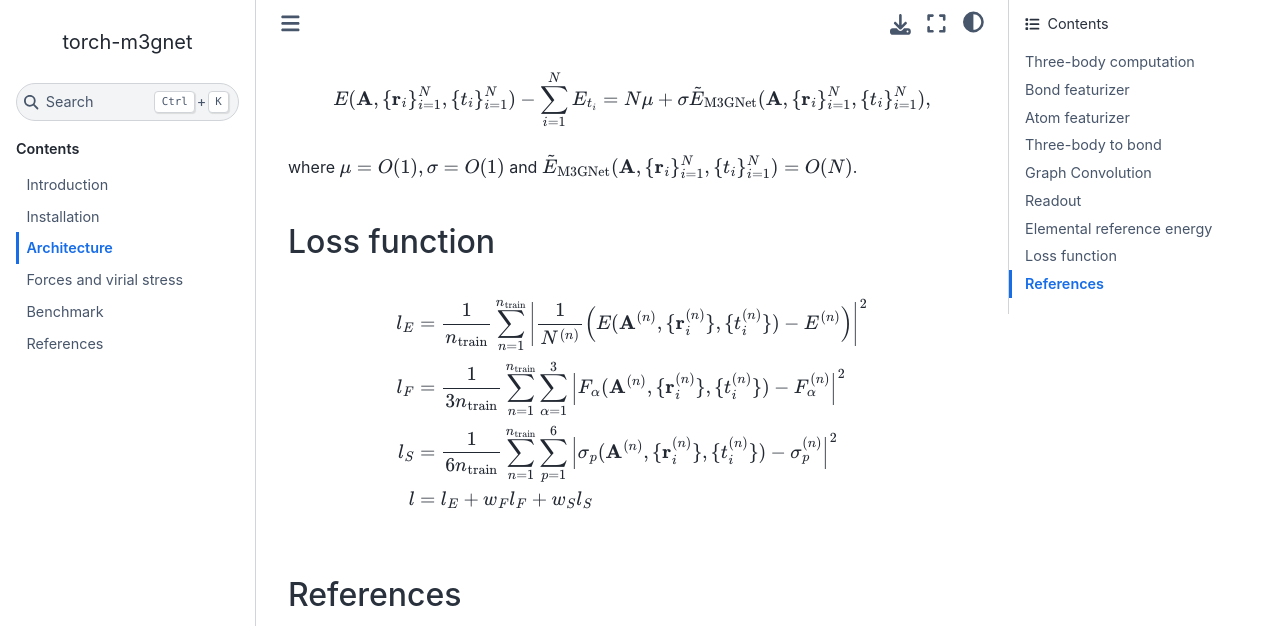
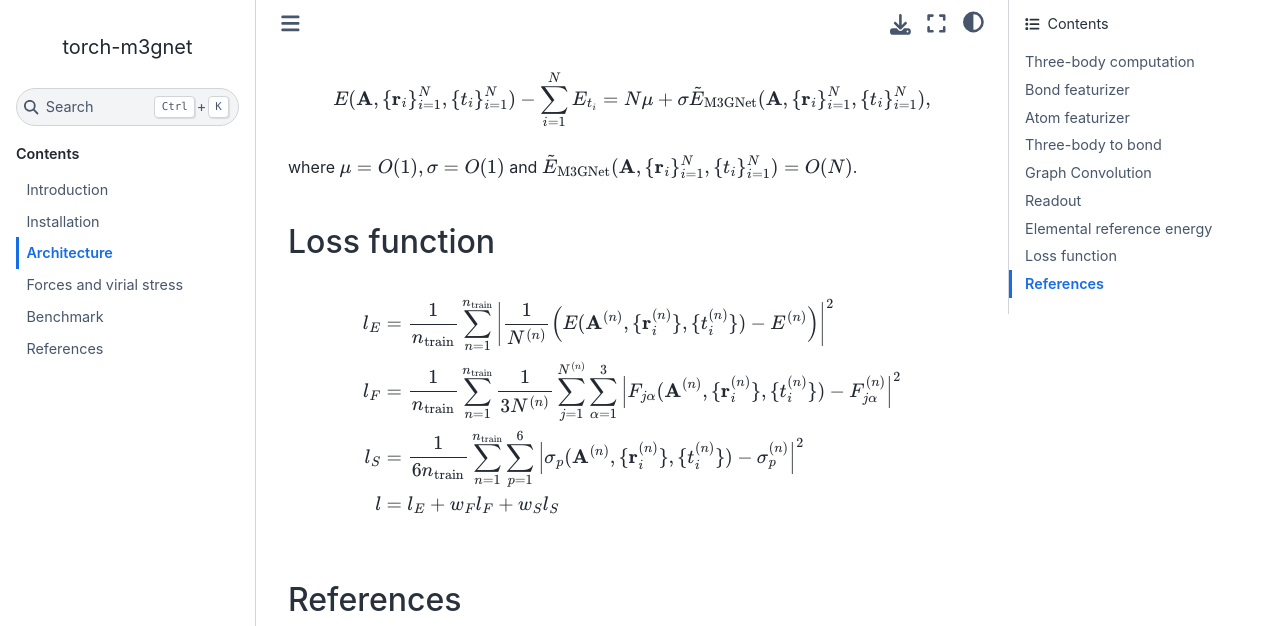
Before and after one commit to lan496/torch-m3gnet, a Sphinx documentation site: the page built from docs/architecture.md, in a window 1280 px wide and 900 px high, scrolled down 3129 px, cut to the strip 0-626 px from the top of the window. Built offline with Sphinx 7.4.7 and the Sphinx Book theme 1.1.4, drawn with Linux system fonts in a browser that asks for light colours; cross-references to code outside the pages are shown as plain code.

Commit message:
Fix loss for forces

````diff
--- a/docs/architecture.md
+++ b/docs/architecture.md
@@ -154,17 +154,19 @@ l_{E} &=
     \right)
   \right|^{2} \\
 l_{F} &=
-\frac{1}{3 n_{\mathrm{train}}}
-\sum_{n=1}^{n_{\mathrm{train}}} \sum_{\alpha=1}^{3}
-  \left|
-    F_{\alpha}(\mathbf{A}^{(n)}, \{ \mathbf{r}^{(n)}_{i} \}, \{ t^{(n)}_{i} \}) - F_{\alpha}^{(n)}
-  \right|^{2} \\
-l_{S} &=
-\frac{1}{6 n_{\mathrm{train}}}
-\sum_{n=1}^{n_{\mathrm{train}}} \sum_{p=1}^{6}
-  \left|
-    \sigma_{p}(\mathbf{A}^{(n)}, \{ \mathbf{r}^{(n)}_{i} \}, \{ t^{(n)}_{i} \}) - \sigma_{p}^{(n)}
-  \right|^{2} \\
+\frac{1}{n_{\mathrm{train}}}
+\sum_{n=1}^{n_{\mathrm{train}}}
+  \frac{1}{3N^{(n)}}
+  \sum_{j=1}^{N^{(n)}} \sum_{\alpha=1}^{3}
+    \left|
+      F_{j\alpha}(\mathbf{A}^{(n)}, \{ \mathbf{r}^{(n)}_{i} \}, \{ t^{(n)}_{i} \}) - F_{j \alpha}^{(n)}
+    \right|^{2} \\
+  l_{S} &=
+  \frac{1}{6 n_{\mathrm{train}}}
+  \sum_{n=1}^{n_{\mathrm{train}}} \sum_{p=1}^{6}
+    \left|
+      \sigma_{p}(\mathbf{A}^{(n)}, \{ \mathbf{r}^{(n)}_{i} \}, \{ t^{(n)}_{i} \}) - \sigma_{p}^{(n)}
+    \right|^{2} \\
 l &= l_{E} + w_{F} l_{F} + w_{S} l_{S} \\
 ```
 
````
Also changed, not shown: 1 other file.
